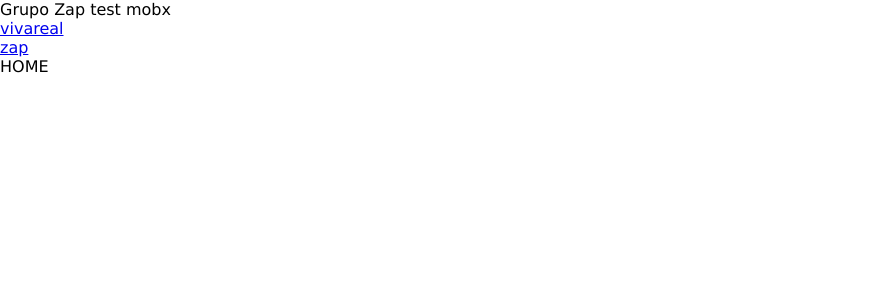
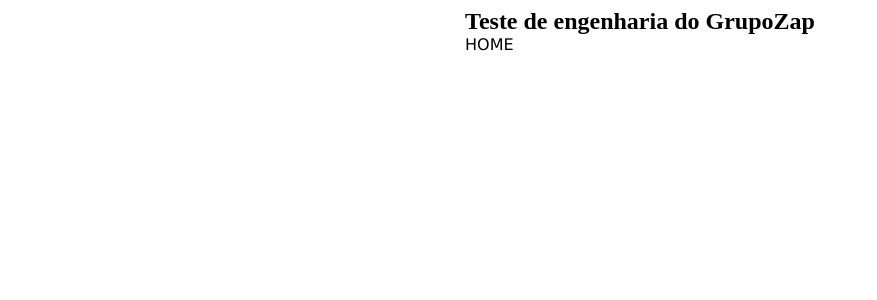
Before and after one commit to dreews/app-properties, a React (Create React App) app: page / in a window 1280 px wide. Shown: the top 300 px of the page, without its empty margins (0-877 px from the left). Built offline with nearby package versions, Linux system fonts and the light colour scheme; no server answers.

Commit message:
remove request of the app

```diff
--- a/src/App.js
+++ b/src/App.js
@@ -1,6 +1,7 @@
 import React, { Component } from 'react';
 import { observer } from 'mobx-react';
-import { Route, Link } from 'react-router-dom';
+import { Route } from 'react-router-dom';
+import { Box, Flex, Heading } from 'rebass';
 import Context from './stores/context';
 import Home from './views/Home';
 import Portal from './views/Portal';
@@ -9,32 +10,22 @@
 class App extends Component {
   static contextType = Context;
 
-  componentDidMount() {
-    const { appStore } = this.context;
-    setTimeout(() => {
-      appStore.setTitle(' test mobx');
-      appStore.doRequestProperties();
-    }, 2000);
-  }
-
   render() {
-    const { appStore } = this.context;
-
     return (
       <div className="App">
-        Grupo Zap
-        {appStore.title}
+        <Flex
+          justifyContent="center"
+        >
+          <Box p={2}>
+            <Heading color="black" textAlign="center">
+              Teste de engenharia do GrupoZap
+            </Heading>
 
-        <div>
-          <Link to="/portal/vivareal">vivareal</Link>
-        </div>
-        <div>
-          <Link to="/portal/zap">zap</Link>
-        </div>
-
-        <Route exact path="/" component={Home} />
-        <Route exact path="/portal/:portal" component={Portal} />
-        <Route exact path="/portal/:portal/:id" component={Property} />
+            <Route exact path="/" component={Home} />
+            <Route exact path="/portal/:portal" component={Portal} />
+            <Route exact path="/portal/:portal/:id" component={Property} />
+          </Box>
+        </Flex>
       </div>
     );
   }
```
